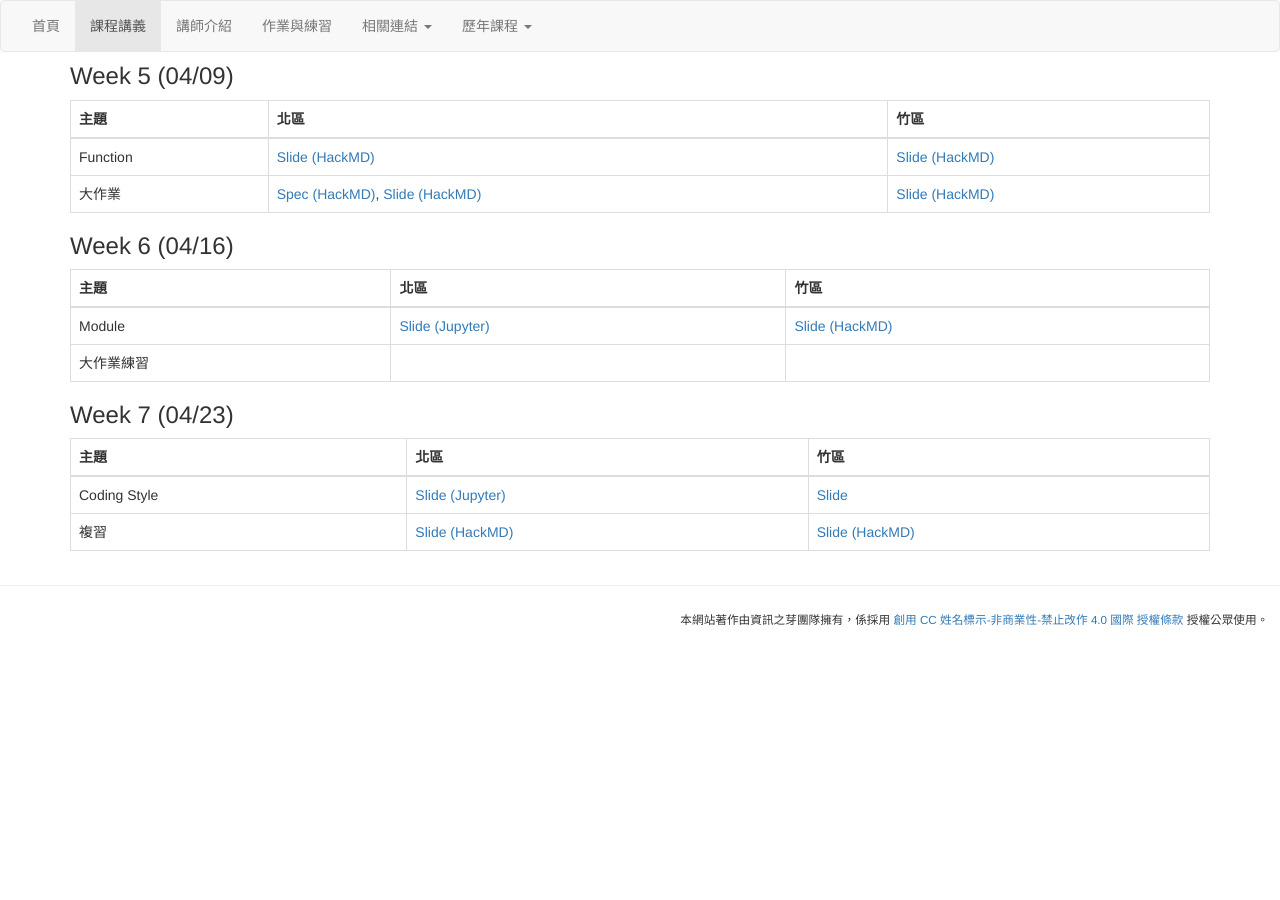
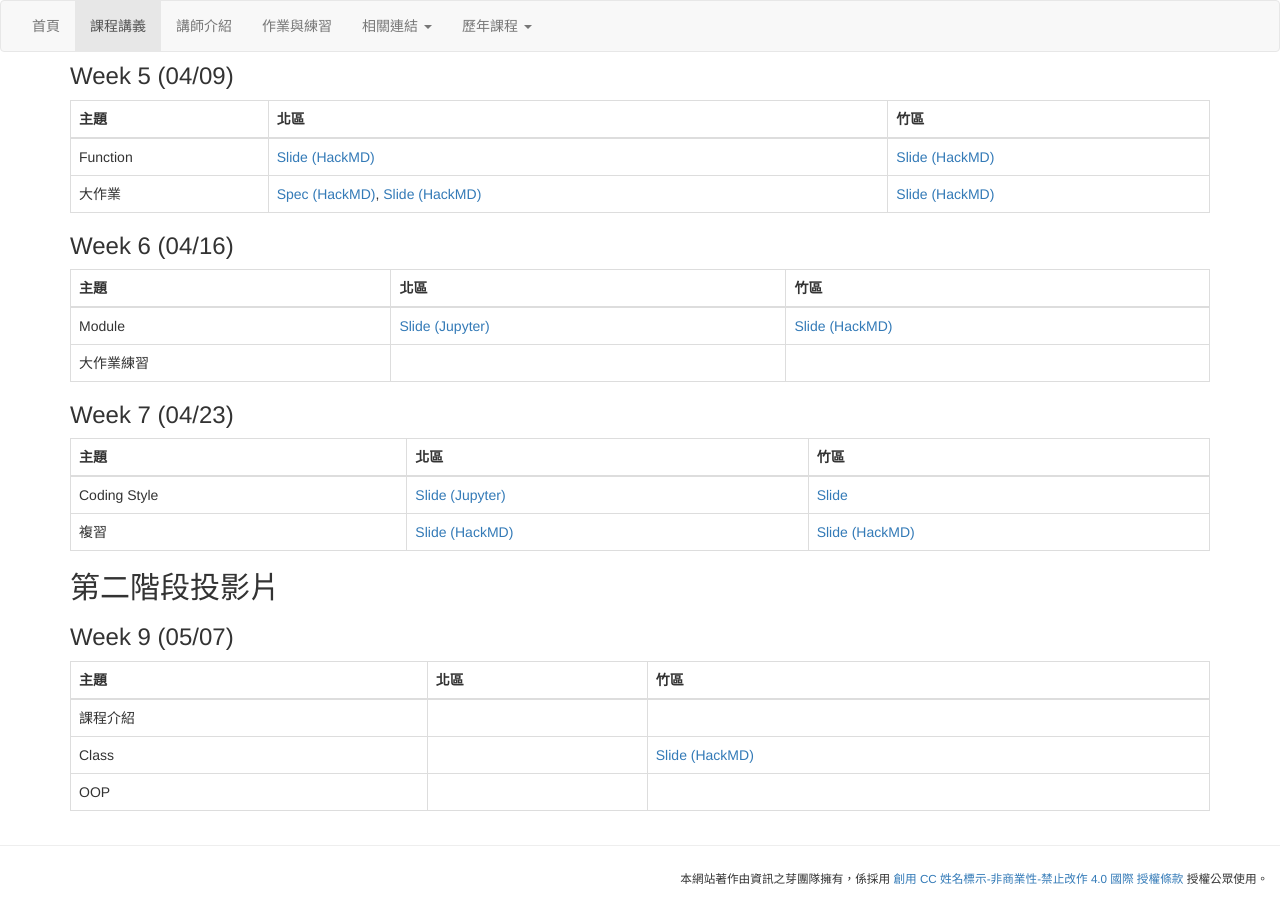
Before and after one commit to tw-csie-sprout/py2023, a Jekyll site: the page built from slides.md, in a window 1280 px wide and 900 px high, scrolled down 943 px. Built offline with Jekyll 4.4.1, drawn with Linux system fonts in a browser that asks for light colours; before the commit the page ends 1583 px from its top, so only the background shows below that.

Commit message:
add week 9. class

```diff
--- a/slides.md
+++ b/slides.md
@@ -66,3 +66,14 @@ title: "課程講義"
 | --- | --- | --- |
 | Coding Style | [Slide (Jupyter)](https://namwoam.github.io/sprout-material/py2023-taipei-coding_style/slide.slides.html#/) | [Slide](https://drive.google.com/file/d/1BDTrtnl0KN22IxdY0awTctIBwbVfyzSk/view) |
 | 複習 |[Slide (HackMD)](https://hackmd.io/@YuKai0928/BJ3kX5nai#/) | [Slide (HackMD)](https://hackmd.io/@SiriusKoan/Hkpamr9M3#/) |
+
+## 第二階段投影片
+
+### Week 9 (05/07)
+
+{: .table .table-bordered}
+| 主題 | 北區 | 竹區 |
+| --- | --- | --- |
+| 課程介紹 |  |  |
+| Class |  | [Slide (HackMD)](https://hackmd.io/@Sean64/py-class) |
+| OOP |  |  |
--- a/speaker.html
+++ b/speaker.html
@@ -70,7 +70,7 @@ img: "https://sprout.tw/py2023/assets/img/og-speaker.png"
                 <center>竹區講師</center>
                 <ul>
                     <li><a href="https://hackmd.io/@Sean64/py-string" target="_blank">Week 4. String</a></li>
-                    <li>Week 9. Class</li>
+                    <li><a href="https://hackmd.io/@Sean64/py-class" target="_blank">Week 9. Class</a></li>
                     <li>Week 16. 未來展望</li>
                 </ul>
             </div>
```
